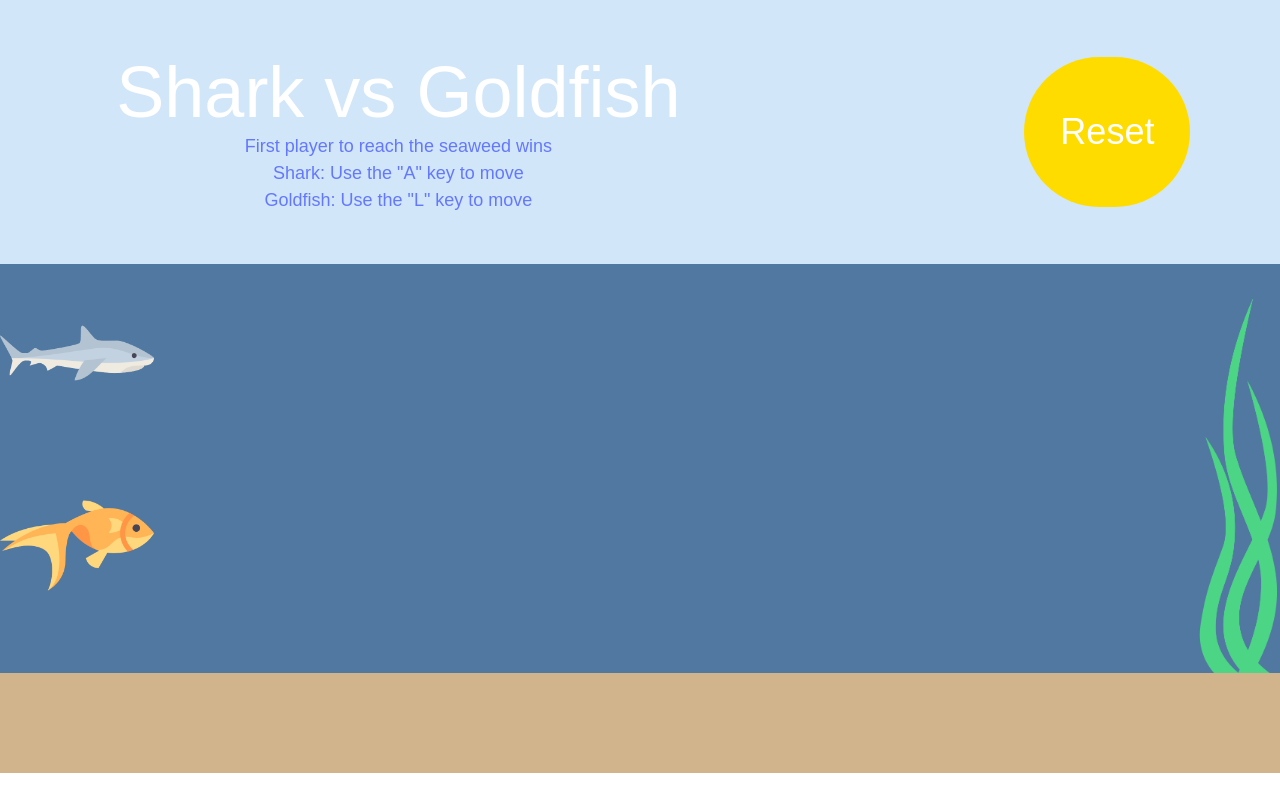
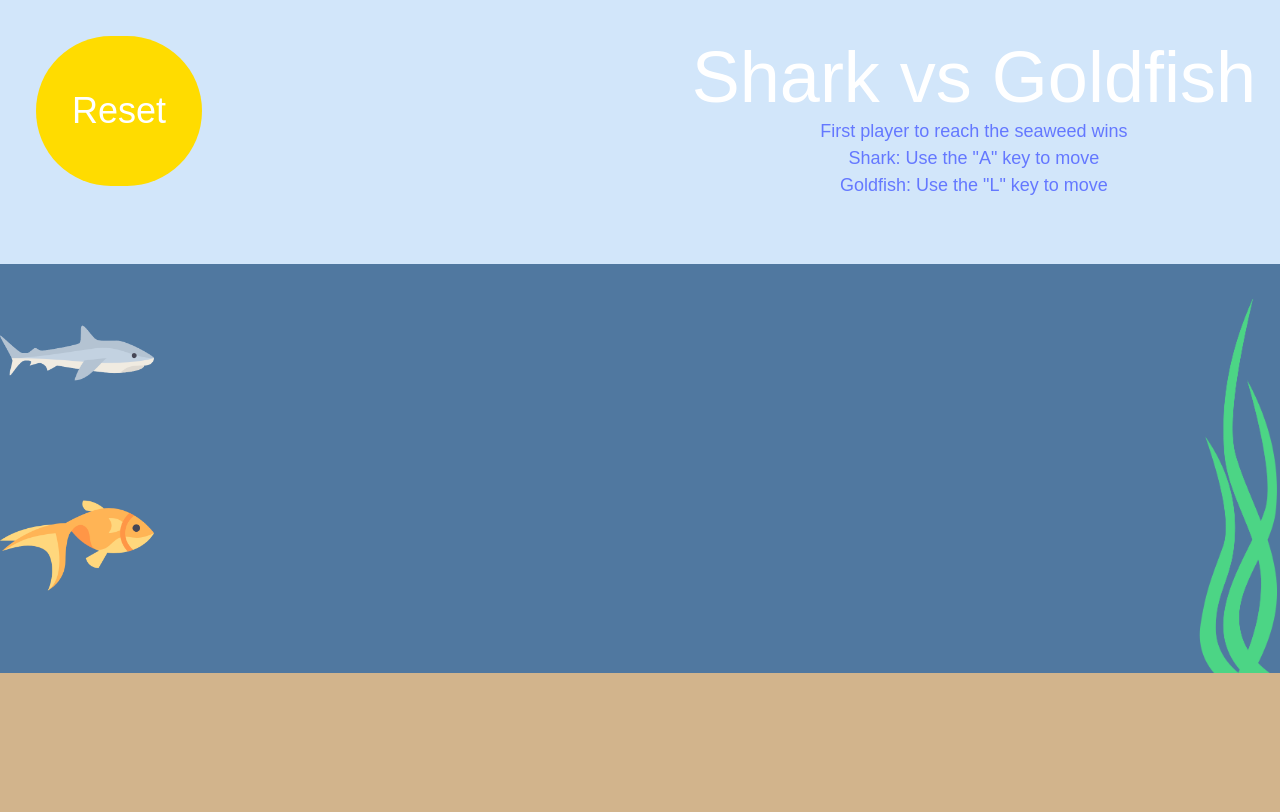
Before and after one commit to jamilaleilani/RacerGame, a plain HTML site: page index.html in a window 1280 px wide. Drawn offline with Linux system fonts and the light colour scheme.

Commit message:
updated heder positioning

```diff
--- a/style.css
+++ b/style.css
@@ -18,9 +18,6 @@ main {
 
 header {
   background-color: rgb(210,230,250);
-  display: flex;
-  flex-direction: row;
-  align-items: center;
   padding: 3em;
   height: 16em;
 }
@@ -28,13 +25,15 @@ header {
 section {
   display: flex;
   flex-direction: column;
-  width: 60%;
   text-align: center;
+  position: absolute;
+  right: 2em;
+  z-index: 1;
 }
+
 h1 {
   color: white;
   font-size: 6em;
-  display: inline-block;
 }
 
 p {
@@ -51,12 +50,12 @@ h2 {
   background-color: rgb(255, 220, 0);
   border-radius: 3em;
   position: absolute;
-  right: 7%;
+  top: 1em;
 
 }
 
 footer {
-  height: 100px;
+  height: 200px;
   background-color: tan;
   z-index: 1;
 }
```
